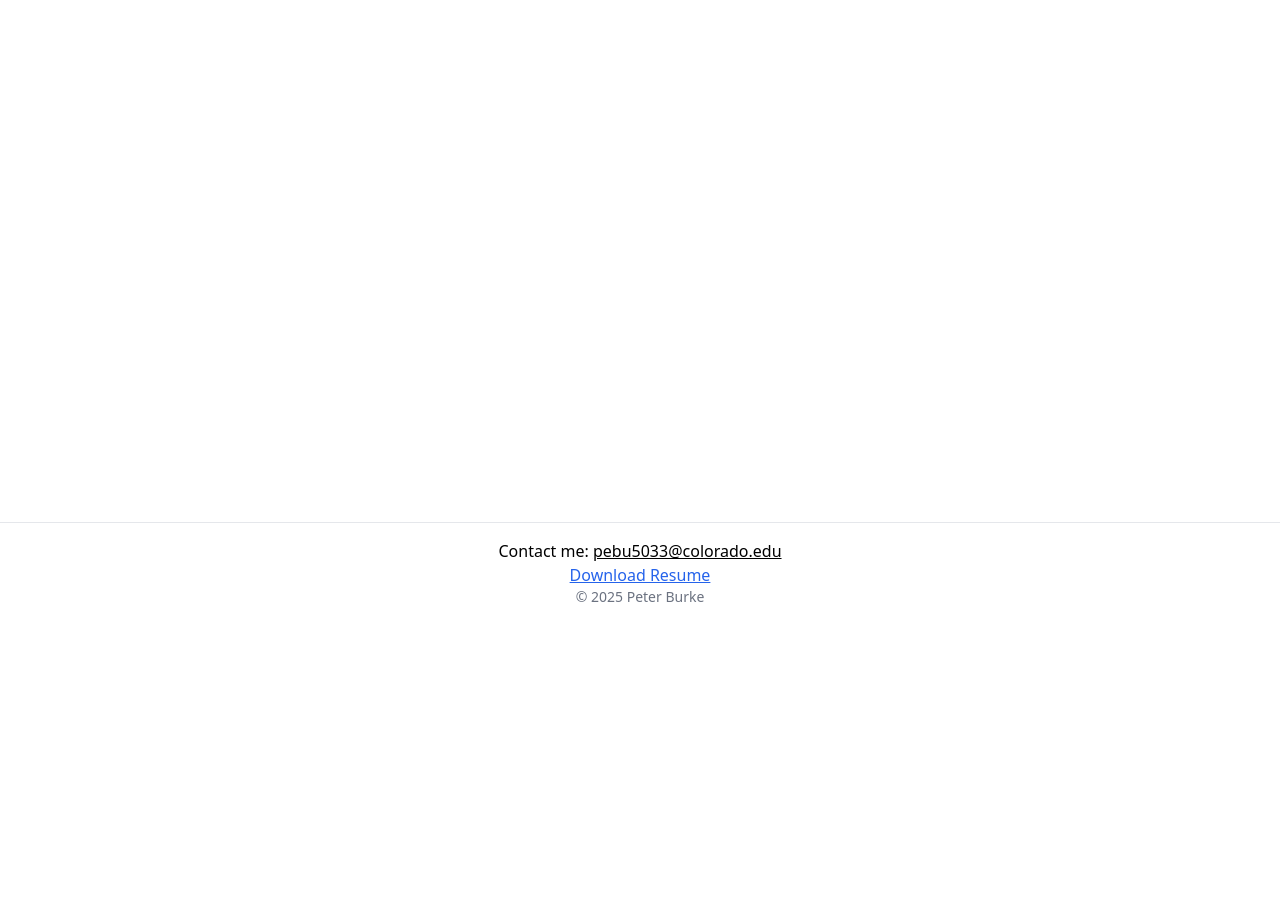
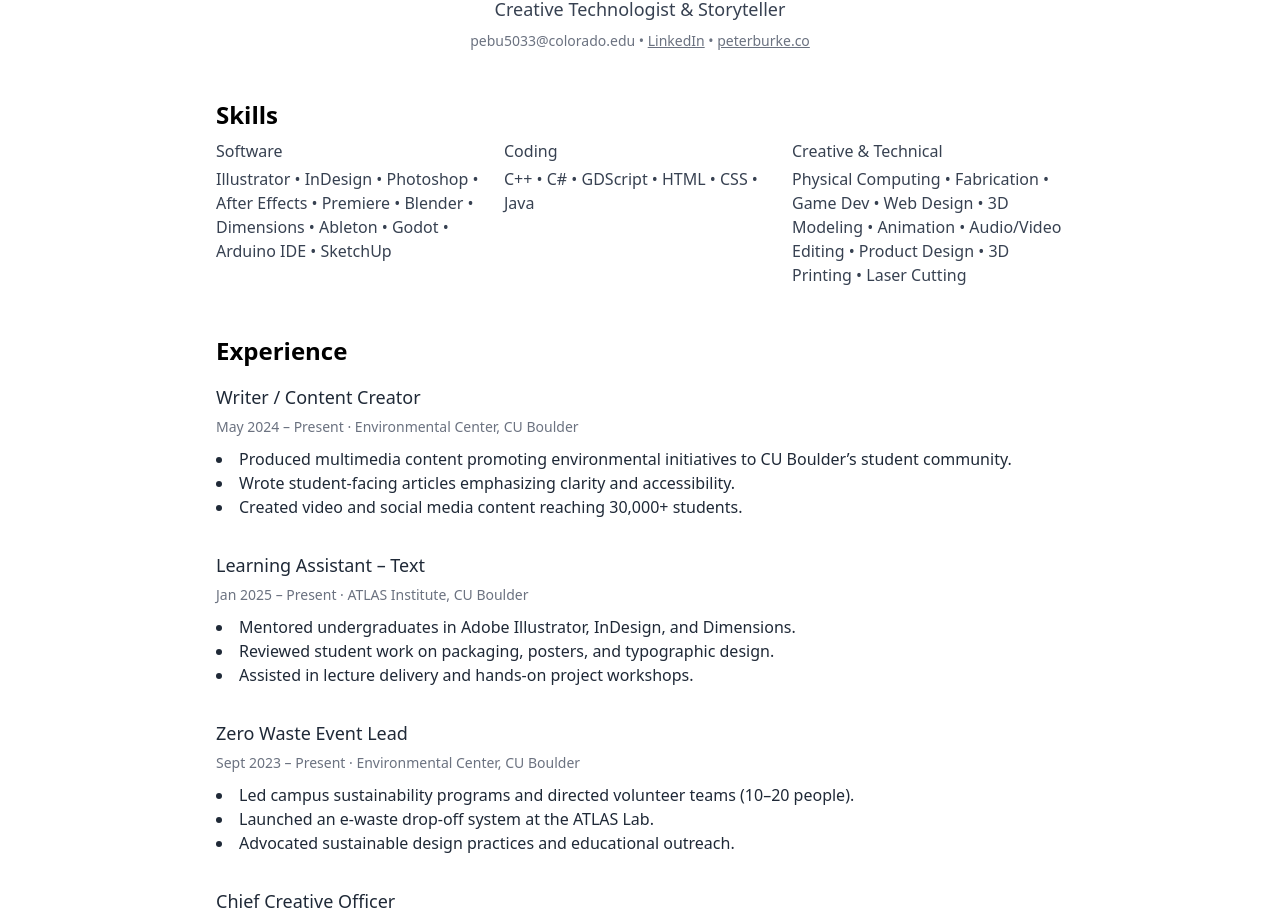
Before and after one commit to Peterb15/Peters-Portfolio, a React (Vite) app: page /resume in a window 1280 px wide. Shown: the part 177-1097 px from the top of the page. Before the commit the page ends 800 px from the top, so only its background shows below. Built offline with nearby package versions, Linux system fonts and the light colour scheme.

Commit message:
Added CV/Resume Page, Updated Resume, and fine tuned design

```diff
--- a/src/App.jsx
+++ b/src/App.jsx
@@ -10,6 +10,7 @@ import About from './pages/About';
 import Writing from './pages/Writing';
 import Contact from './pages/Contact';
 import ProjectDetail from "./pages/ProjectDetail";
+import ResumePage from "./pages/ResumePage";
 
 export default function App() {
   return (
@@ -23,6 +24,7 @@ export default function App() {
           <Route path="/projects/:id" element={<ProjectDetail />} />
           <Route path="/about" element={<About />} />
           <Route path="/writing" element={<Writing />} />
+          <Route path="/resume" element={<ResumePage />} />
           <Route path="/contact" element={<Contact />} />
         </Routes>
       </main>
--- a/src/components/FeaturedProjectsCarousel.jsx
+++ b/src/components/FeaturedProjectsCarousel.jsx
@@ -27,7 +27,7 @@ export default function FeaturedProjectsCarousel() {
     <section className="bg-white py-8">
       <div className="max-w-5xl mx-auto px-4 space-y-4">
         {/* Section Heading */}
-        <h2 className="text-xl md:text-2xl font-semibold text-center text-gray-800">
+        <h2 className="text-xl md:text-2xl font-semibold text-center text-gray-800 mt-2 mb-6">
           Featured Projects
         </h2>
 
--- a/src/components/Footer.jsx
+++ b/src/components/Footer.jsx
@@ -6,7 +6,7 @@ export default function Footer() {
       <p>Contact me: <a href="mailto:pebu5033@colorado.edu" className="underline">pebu5033@colorado.edu</a></p>
       <p>
         <a
-          href="public/ResumeV3.pdf"
+          href="public/ResumeFinal2025.pdf"
           target="_blank"
           rel="noopener noreferrer"
           className="underline text-blue-600"
@@ -14,6 +14,7 @@ export default function Footer() {
           Download Resume
         </a>
       </p>
+
       <p className="text-sm text-gray-500">&copy; {new Date().getFullYear()} Peter Burke</p>
     </footer>
   );
--- a/src/components/Header.jsx
+++ b/src/components/Header.jsx
@@ -10,6 +10,7 @@ export default function Header() {
         <Link to="/projects">Projects</Link>
         <Link to="/writing">Writing</Link>
         <Link to="/about">About</Link>
+        <Link to="/resume">Resume / CV</Link>
         <Link to="/contact">Contact</Link>
       </nav>
     </header>
--- a/src/data/projects/tree-lamp.js
+++ b/src/data/projects/tree-lamp.js
@@ -35,17 +35,17 @@ const project = {
     {
       src: "/assets/tree-lamp/TreeImage1.jpg",
       alt: "Tree Lamp lit",
-      caption: "Assembled lamp under lighting test"
+      caption: "Fully assembled lamp illuminated by its embedded LEDs."
     },
     {
       src: "/assets/tree-lamp/TreeImage2.jpg",
-      alt: "Unlit side view",
+      alt: "Side view highlighting the interlocking wood slices in profile.",
       caption: "Wood slices from an angle"
     },
     {
       src: "/assets/tree-lamp/TreePieces.jpg",
       alt: "Disassembled pieces",
-      caption: "Sliced components before assembly"
+      caption: "All vertical cross‑sections laid out prior to construction."
     }
   ],
 
@@ -54,7 +54,7 @@ const project = {
 
   collaborators: [
     {
-      name: "Anika Nelse",
+      name: "Anika Nelson",
       role: "Artist"
     }
   ],
--- a/src/pages/About.jsx
+++ b/src/pages/About.jsx
@@ -6,8 +6,7 @@ export default function About() {
       <h1 className="text-3xl sm:text-4xl font-bold text-gray-900">About Me</h1>
 
       <p className="text-base sm:text-lg text-gray-700 leading-relaxed max-w-3xl mx-auto">
-        I’m Peter Burke — an interdisciplinary designer and storyteller working at the intersection of technology and the arts.
-        I specialize in combining physical computing, creative writing, and multimedia design to build imaginative, emotionally resonant experiences.
+      I’m a designer and storyteller who blends creative vision with hands‑on technical work. I love using fabrication, physical computing, and multimedia to craft collaborative experiences—from interactive installations to narrative-driven games—and bring ideas to life through design thinking and world‑building.
       </p>
 
       <p className="text-base sm:text-lg text-gray-700 leading-relaxed max-w-3xl mx-auto">
--- /dev/null
+++ b/src/pages/ResumePage.jsx
@@ -0,0 +1,121 @@
+// src/pages/ResumePage.jsx
+import React from "react";
+
+export default function ResumePage() {
+  return (
+    <section className="max-w-4xl mx-auto px-6 py-16 space-y-12">
+      {/* Header */}
+      <header className="text-center space-y-2">
+        <h1 className="text-4xl font-bold">Peter Burke</h1>
+        <p className="text-lg text-gray-700">Creative Technologist & Storyteller</p>
+        <div className="text-sm text-gray-500">
+          pebu5033@colorado.edu • <a href="https://linkedin.com/in/PeterBurke15" className="underline">LinkedIn</a> • <a href="https://peterburke.co" className="underline">peterburke.co</a>
+        </div>
+      </header>
+
+      {/* Skills */}
+      <section>
+        <h2 className="text-2xl font-semibold mb-2">Skills</h2>
+        <div className="grid grid-cols-1 sm:grid-cols-3 gap-4 text-gray-700">
+          <div>
+            <h3 className="font-medium mb-1">Software</h3>
+            <p>Illustrator • InDesign • Photoshop • After Effects • Premiere • Blender • Dimensions • Ableton • Godot • Arduino IDE • SketchUp</p>
+          </div>
+          <div>
+            <h3 className="font-medium mb-1">Coding</h3>
+            <p>C++ • C# • GDScript • HTML • CSS • Java</p>
+          </div>
+          <div>
+            <h3 className="font-medium mb-1">Creative & Technical</h3>
+            <p>Physical Computing • Fabrication • Game Dev • Web Design • 3D Modeling • Animation • Audio/Video Editing • Product Design • 3D Printing • Laser Cutting</p>
+          </div>
+        </div>
+      </section>
+
+      {/* Experience */}
+      <section>
+        <h2 className="text-2xl font-semibold mb-4">Experience</h2>
+        <div className="space-y-8 text-gray-800">
+          <div>
+            <h3 className="text-lg font-medium">Writer / Content Creator<br /><span className="text-sm text-gray-500">May 2024 – Present · Environmental Center, CU Boulder</span></h3>
+            <ul className="list-disc list-inside mt-2">
+              <li>Produced multimedia content promoting environmental initiatives to CU Boulder’s student community.</li>
+              <li>Wrote student‐facing articles emphasizing clarity and accessibility.</li>
+              <li>Created video and social media content reaching 30,000+ students.</li>
+            </ul>
+          </div>
+
+          <div>
+            <h3 className="text-lg font-medium">Learning Assistant – Text<br /><span className="text-sm text-gray-500">Jan 2025 – Present · ATLAS Institute, CU Boulder</span></h3>
+            <ul className="list-disc list-inside mt-2">
+              <li>Mentored undergraduates in Adobe Illustrator, InDesign, and Dimensions.</li>
+              <li>Reviewed student work on packaging, posters, and typographic design.</li>
+              <li>Assisted in lecture delivery and hands‑on project workshops.</li>
+            </ul>
+          </div>
+
+          <div>
+            <h3 className="text-lg font-medium">Zero Waste Event Lead<br /><span className="text-sm text-gray-500">Sept 2023 – Present · Environmental Center, CU Boulder</span></h3>
+            <ul className="list-disc list-inside mt-2">
+              <li>Led campus sustainability programs and directed volunteer teams (10–20 people).</li>
+              <li>Launched an e‑waste drop‑off system at the ATLAS Lab.</li>
+              <li>Advocated sustainable design practices and educational outreach.</li>
+            </ul>
+          </div>
+
+          <div>
+            <h3 className="text-lg font-medium">Chief Creative Officer<br /><span className="text-sm text-gray-500">May 2023 – Present · Players Win Ties LLC</span></h3>
+            <p className="mt-2">Launched a narrative media studio; led collaborative multimedia projects including The Shattered Lands series.</p>
+          </div>
+
+          <div>
+            <h3 className="text-lg font-medium">Kitchen Manager<br /><span className="text-sm text-gray-500">Sept 2020 – Feb 2022 · Tip Top Savory Pies LLC</span></h3>
+            <p className="mt-2">Managed an 8‑person kitchen, optimized production flow, and tracked inventory to meet daily targets.</p>
+          </div>
+        </div>
+      </section>
+
+      {/* Projects */}
+      <section>
+        <h2 className="text-2xl font-semibold mb-4">Projects</h2>
+        <div className="space-y-8 text-gray-800">
+          <div>
+            <h3 className="text-lg font-medium">The Shattered Lands<br /><span className="text-sm text-gray-500">Ongoing · Players Win Ties LLC</span></h3>
+            <p className="mt-2">A Dungeons & Dragons actual‑play series blending collaborative storytelling and multimedia production.</p>
+            <ul className="list-disc list-inside mt-2">
+              <li>Directed 20+ hours of serialized content from concept through post-production.</li>
+              <li>Managed a 25‑person team across narrative, design, editing, and marketing.</li>
+              <li>Led creative vision and interdisciplinary workflows for a cohesive viewer experience.</li>
+            </ul>
+            <p className="mt-2 italic">Role: Creator, Writer, Director, Producer</p>
+          </div>
+
+          <div>
+            <h3 className="text-lg font-medium">The Laugh Bucket<br /><span className="text-sm text-gray-500">Nov 2024 · Whaaat!? Lab, ATLAS Institute</span></h3>
+            <p className="mt-2">An interactive audio‑layering installation using Arduino and NDI, exhibited live at CU Boulder’s ATLAS Festival.</p>
+            <ul className="list-disc list-inside mt-2">
+              <li>Engineered a real‑time audio layering system with Arduino triggers.</li>
+              <li>Designed feedback loops combining sound, visuals, and user interaction.</li>
+              <li>Fabricated custom enclosures and display elements for exhibition readiness.</li>
+            </ul>
+            <p className="mt-2 italic">Role: Lead Designer & Developer</p>
+          </div>
+        </div>
+      </section>
+
+      {/* Education */}
+      <section>
+        <h2 className="text-2xl font-semibold mb-4">Education</h2>
+        <div className="space-y-4 text-gray-800">
+          <div>
+            <p className="font-medium">B.S. Creative Technology &amp; Design<br /><span className="text-sm text-gray-500">ATLAS Institute, CU Boulder</span></p>
+          </div>
+          <div>
+            <p className="font-medium">B.A. English (Creative Writing)<br /><span className="text-sm text-gray-500">College of Arts &amp; Sciences, CU Boulder</span></p>
+          </div>
+          <p className="text-sm text-gray-500 mt-2">GPA: 3.7 • Expected Graduation: Spring 2026</p>
+        </div>
+      </section>
+    </section>
+  );
+}
```
Also changed, not shown: src/data/projects/reframing-photography.js (+10 -6 lines), src/data/projects/shattered-lands.js (+28 -14 lines), 2 other files (tests, documents, lock files or other folders).
